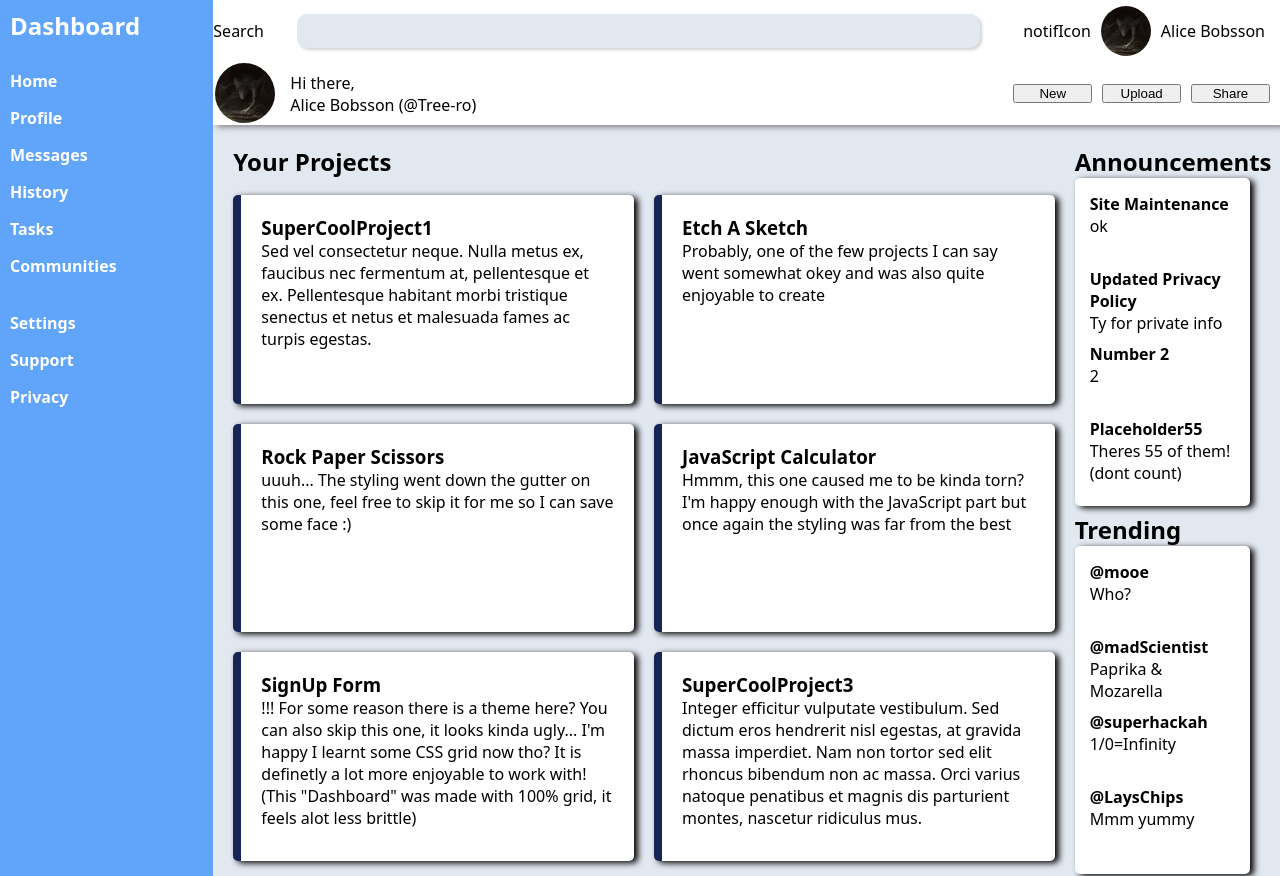
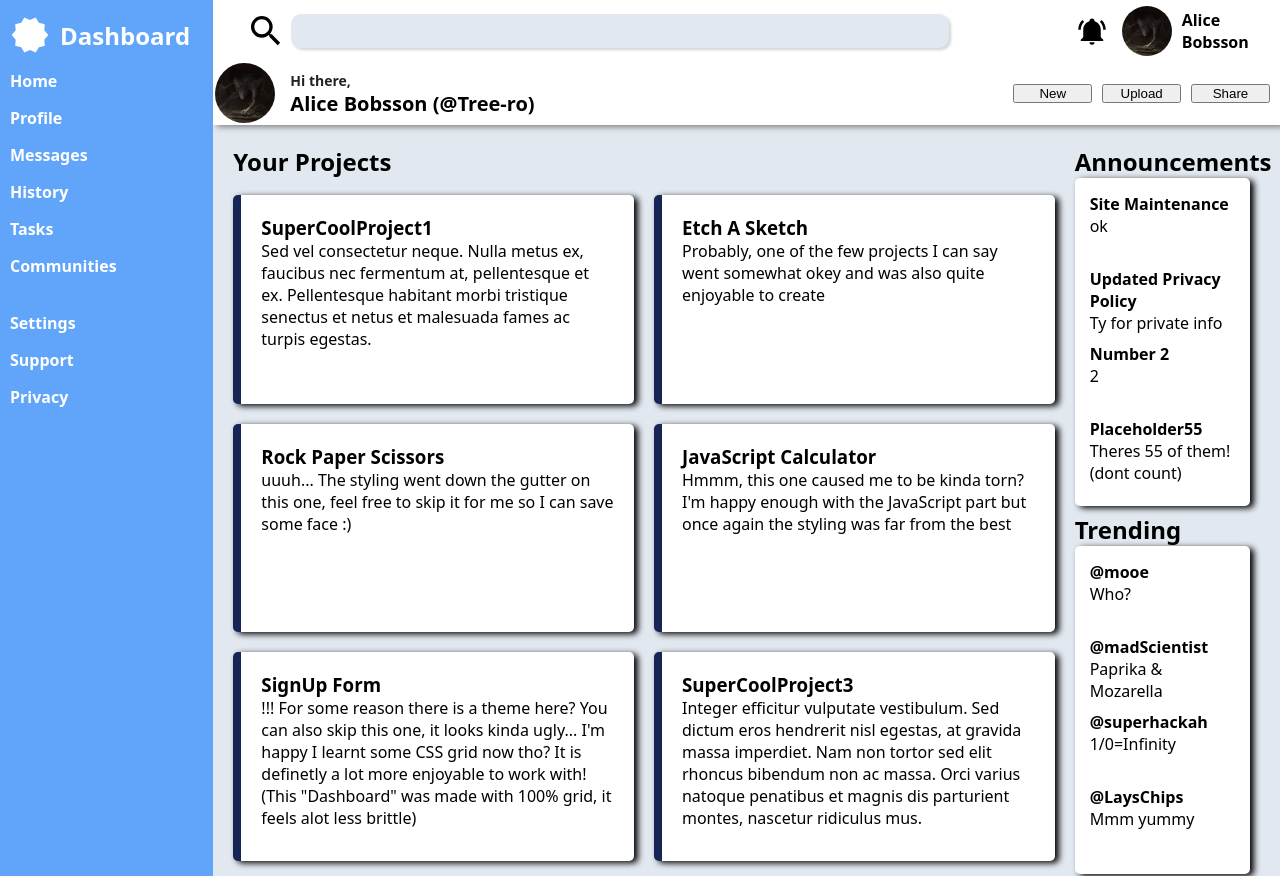
Before and after one commit to Tree-Ro/admin-dashboard, a plain HTML site: page index.html in a window 1280 px wide. Drawn offline with Linux system fonts and the light colour scheme.

Commit message:
Added some SVGs in the html for search, logo and notifications

```diff
--- a/index.html
+++ b/index.html
@@ -11,6 +11,11 @@
         <div class="container">
             <div class="sidebar">
                 <a href="#" class="logo">
+                    <svg xmlns="http://www.w3.org/2000/svg" viewBox="0 0 24 24">
+                        <path
+                            d="M23,12L20.56,9.22L20.9,5.54L17.29,4.72L15.4,1.54L12,3L8.6,1.54L6.71,4.72L3.1,5.53L3.44,9.21L1,12L3.44,14.78L3.1,18.47L6.71,19.29L8.6,22.47L12,21L15.4,22.46L17.29,19.28L20.9,18.46L20.56,14.78L23,12Z"
+                        />
+                    </svg>
                     <h2>Dashboard</h2>
                 </a>
                 <ul class="categories">
@@ -30,12 +35,21 @@
 
             <div class="navbar">
                 <div class="search">
-                    <div>Search</div>
+                    <svg xmlns="http://www.w3.org/2000/svg" viewBox="0 0 24 24">
+                        <path
+                            d="M9.5,3A6.5,6.5 0 0,1 16,9.5C16,11.11 15.41,12.59 14.44,13.73L14.71,14H15.5L20.5,19L19,20.5L14,15.5V14.71L13.73,14.44C12.59,15.41 11.11,16 9.5,16A6.5,6.5 0 0,1 3,9.5A6.5,6.5 0 0,1 9.5,3M9.5,5C7,5 5,7 5,9.5C5,12 7,14 9.5,14C12,14 14,12 14,9.5C14,7 12,5 9.5,5Z"
+                        />
+                    </svg>
                     <label for="searchbar">Search bar</label>
                     <input type="text" name="search-content" id="search-bar" />
                 </div>
                 <div class="user-info">
-                    <p class="notif-icon">notifIcon</p>
+                    <svg xmlns="http://www.w3.org/2000/svg" viewBox="0 0 24 24">
+                        <title>bell-ring</title>
+                        <path
+                            d="M21,19V20H3V19L5,17V11C5,7.9 7.03,5.17 10,4.29C10,4.19 10,4.1 10,4A2,2 0 0,1 12,2A2,2 0 0,1 14,4C14,4.1 14,4.19 14,4.29C16.97,5.17 19,7.9 19,11V17L21,19M14,21A2,2 0 0,1 12,23A2,2 0 0,1 10,21M19.75,3.19L18.33,4.61C20.04,6.3 21,8.6 21,11H23C23,8.07 21.84,5.25 19.75,3.19M1,11H3C3,8.6 3.96,6.3 5.67,4.61L4.25,3.19C2.16,5.25 1,8.07 1,11Z"
+                        />
+                    </svg>
                     <img src="images/adminpfp2.webp" alt="Profile Picture" />
                     <p>Alice Bobsson</p>
                 </div>
--- a/styles.css
+++ b/styles.css
@@ -1,10 +1,8 @@
 :root {
     --sidebar-colour: #60a5fa;
-    --nav-colour: #e0f2fe;
     --border-colour: #172554;
     --content-colour: #e2e8f0;
 }
-
 * {
     margin: 0;
     padding: 0;
@@ -15,8 +13,8 @@ html {
 }
 a {
     all: unset;
+    cursor: pointer;
 }
-
 
 
 .container {
@@ -39,12 +37,18 @@ a {
 }
 .sidebar .logo {
     margin-left: 10px;
+    margin-top: 15px;
 
     display: grid;
     align-items: center;
+    justify-content: start;
+    grid-auto-flow: column;
+    cursor: pointer;
+    gap: 10px;
 }
-.sidebar .categories {
-    /* Delete if not required */
+.sidebar .logo svg {
+    height: 40px;
+    filter: invert(1)
 }
 .sidebar .categories li,
 .sidebar .alt-categories li {
@@ -66,8 +70,15 @@ a {
 .navbar .search {
     display: grid;
     grid-auto-flow: column;
-    align-items: center;
-    grid-template-columns: auto 1fr;
+    grid-template-columns: 1fr 10fr;
+    gap: 5px;
+}
+.navbar .search svg {
+    width: 40px;
+    height: 40px;
+    justify-self: end;
+    align-self: center;
+    cursor: pointer;
 }
 .navbar .search input[type='text'] {
     width: 90%;
@@ -77,6 +88,7 @@ a {
     height: 26px;
     box-shadow: 2px 2px 3px lightgray;
     padding: 4px;
+    justify-self: start;
 
     background-color: var(--content-colour);
 }
@@ -84,27 +96,43 @@ a {
     outline: none;
     box-shadow: 2px 2px 3px gray;
 }
-
 .navbar .search label {
     display: none;
 }
 .navbar .user-info {
     display: grid;
-    grid-template-columns: 1fr auto auto;
+    grid-template-columns: 1fr auto 1fr;
     align-items: center;
     gap: 10px;
     justify-items: end;
-    margin-right: 15px;
 }
 .navbar .user-info img {
     width: 50px;
     border-radius: 100%;
+    cursor: pointer;
+}
+.navbar .user-info svg {
+    width: 30px;
+    height: 30px;
+    padding-right: 5px;
+    cursor: pointer;
+}
+.navbar .user-info p {
+    justify-self: start;
+    cursor: pointer;
+    font-weight: bold;
 }
 .navbar .greetings {
     display: grid;
     grid-template-columns: auto 1fr;
     align-items: center;
     gap: 15px;
+    font-weight: bold;
+    font-size: 20px;
+}
+.navbar .greetings p::first-line {
+    font-size: 14px;
+    color: rgba(0, 0, 0, 0.865)
 }
 .navbar .greetings img {
     border-radius: 100%;
```
